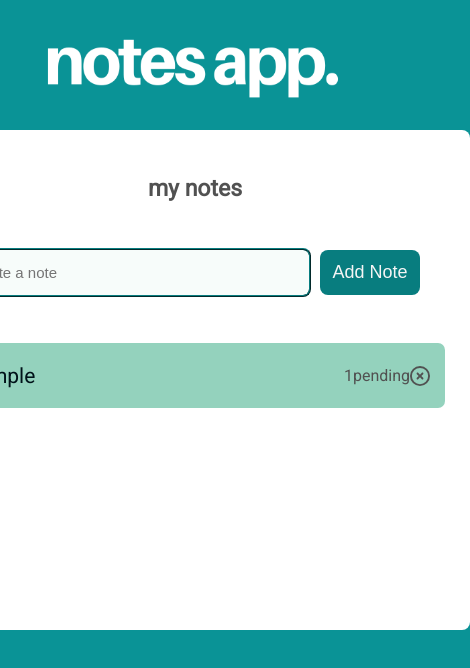
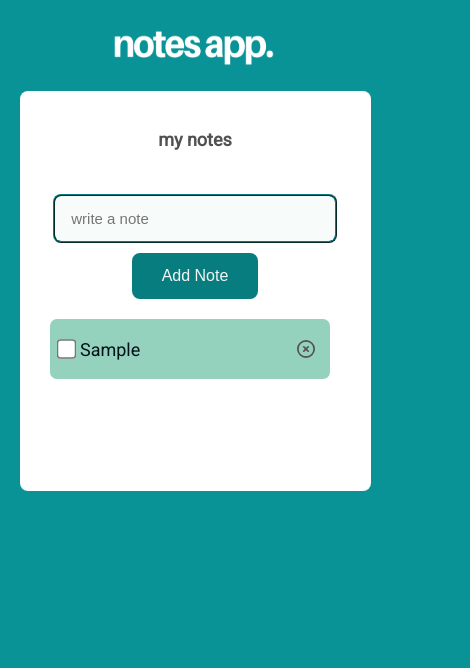
Before and after one commit to pdiaz13/notes-react-app, a React (Create React App) app: page / in a window 390 px wide. Both pictures are taken after typing "Sample" into the empty fields and a click on the button "Add Note". Shown: the top 668 px of the page, 470 px wide, since content can reach past the window. Built offline with nearby package versions, Linux system fonts and the light colour scheme.

Commit message:
style: update checkbox style and make the app responsive

```diff
--- a/src/App.css
+++ b/src/App.css
@@ -10,7 +10,7 @@ html,
 body {
 	color: #515151;
 	background-color: #0a9396;
-	margin-top: 5px;
+	margin-top: 3px;
 	font-family: 'Roboto', sans-serif;
 }
 
@@ -46,9 +46,22 @@ h1 {
 
 .note-list {
 	width: 600px;
-	min-height: 500px;
+	min-height: 400px;
 	background-color: rgb(255, 255, 255);
-	padding: 25px;
-	margin: 10px;
+	padding: 18px;
+	margin: 5px;
 	border-radius: 8px;
 }
+
+@media only screen and (max-width: 600px) {
+	h1 {
+		font-size: 18px;
+	}
+	.notes-logo {
+		width: 300px;
+		height: 40px;
+	}
+	.note-list {
+		width: 90%;
+	}
+}
--- a/src/components/Form/Form.css
+++ b/src/components/Form/Form.css
@@ -16,13 +16,24 @@
 }
 
 .note-button {
-	padding: 12px;
+	padding: 14px;
 	border-radius: 8px;
 	cursor: pointer;
-	font-size: 18px;
+	font-size: 19px;
 	color: whitesmoke;
 	background-color: #087d7f;
 	border: none;
 	outline: none;
 	margin: 9px;
 }
+
+@media screen and (max-width: 600px) {
+	.note-input {
+		width: 80%;
+	}
+
+	.note-form {
+		flex-direction: column;
+		align-items: center;
+	}
+}
--- a/src/components/Form/Form.js
+++ b/src/components/Form/Form.js
@@ -1,5 +1,4 @@
 import React, { useState } from 'react';
-import Note from '../Note/Note';
 import './Form.css';
 
 const Form = ({ setNotes, notes }) => {
--- a/src/components/Note/Note.css
+++ b/src/components/Note/Note.css
@@ -1,9 +1,9 @@
 .note-container {
-	width: 500px;
-	min-height: 65px;
+	width: 460px;
+	min-height: 60px;
 	background-color: #94d2bd;
-	margin: 5px 0;
-	padding: 8px 15px 8px 20px;
+	margin: 7px 0;
+	padding: 8px 15px 8px 30px;
 	display: flex;
 	justify-content: space-between;
 	align-items: center;
@@ -31,3 +31,19 @@
 	text-decoration: line-through;
 	background-color: #ee9b00;
 }
+
+@media only screen and (max-width: 480px) {
+	.note-container {
+		width: 280px;
+		margin: 2px 0;
+	}
+
+	.note-text {
+		font-size: 18px;
+	}
+
+	.note-icon {
+		width: 18px;
+		height: 18px;
+	}
+}
--- a/src/components/Note/Note.js
+++ b/src/components/Note/Note.js
@@ -3,14 +3,12 @@ import './Note.css';
 import { FontAwesomeIcon } from '@fortawesome/react-fontawesome';
 import { faCircleXmark } from '@fortawesome/free-regular-svg-icons';
 
-const Note = ({ id, text, status }) => {
+const Note = ({ text, status }) => {
 	return (
 		<div
 			className={status === 'done' ? 'note-container done' : 'note-container'}
 		>
 			<div className='note-text'>{text}</div>
-			<div className='note-id'> {id}</div>
-			<div className='note-status'>{status}</div>
 
 			<FontAwesomeIcon icon={faCircleXmark} className='note-icon' />
 		</div>
--- a/src/components/NoteList/NoteList.css
+++ b/src/components/NoteList/NoteList.css
@@ -2,5 +2,37 @@
 	display: flex;
 	flex-wrap: wrap;
 	justify-content: center;
-	margin-top: 15px;
+	margin-top: 13px;
+	align-items: center;
 }
+
+.note-list-map {
+	display: flex;
+	justify-items: center;
+}
+
+.input-checkbox {
+	transform: scale(1.5);
+	margin-right: -23px;
+}
+
+@media (max-width: 576px) {
+	.note-list-container {
+		flex-direction: column;
+	}
+	.note-input {
+		width: 90%;
+		margin: 5px;
+	}
+
+	.note-button {
+		width: 40%;
+		margin: 5px;
+		font-size: 16px;
+	}
+
+	.note-list {
+		width: 90%;
+		padding: 10px;
+	}
+}
--- a/src/components/NoteList/NoteList.js
+++ b/src/components/NoteList/NoteList.js
@@ -29,8 +29,9 @@ function NoteList() {
 			<Form setNotes={setNotes} notes={notes} />
 			<div className='note-list-container'>
 				{notes.map((note) => (
-					<div key={note.id}>
+					<div className='note-list-map' key={note.id}>
 						<input
+							className='input-checkbox'
 							type='checkbox'
 							checked={note.status === 'done'}
 							onChange={() => toggleNoteStatus(note.id)}
```
Also changed, not shown: 1 other file (tests, documents, lock files or other folders).
